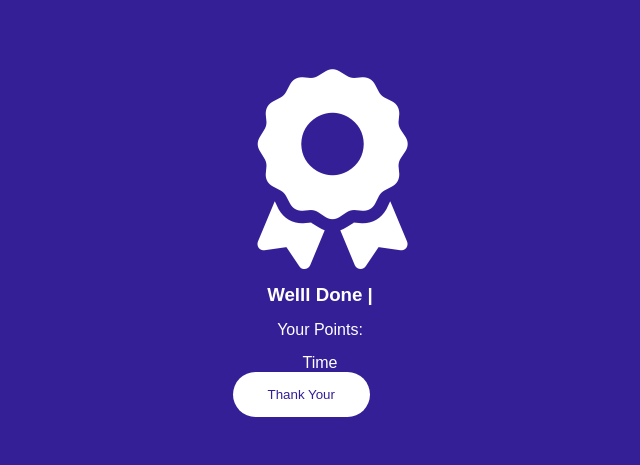
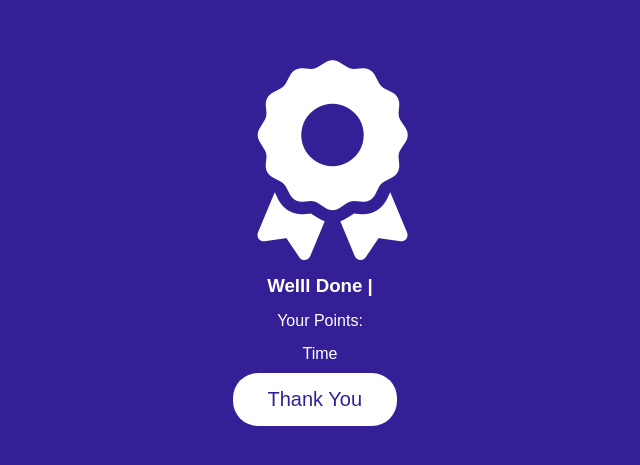
Before and after one commit to phuard13/QuizJS4, a plain HTML site: page end.html in a window 1280 px wide. Shown: the part 157-622 px from the top of the page, without its empty margins (320-960 px from the left). Drawn offline with Linux system fonts and the light colour scheme.

Commit message:
Add files via upload

```diff
--- a/dist/css/style.css
+++ b/dist/css/style.css
@@ -139,10 +139,11 @@
 .btn-reload {
   background-color: #fff;
   color:#341f97;
-  padding-top: 115px;
+  font-size: 20px;
+  margin-top: 10px;
   padding: 15px 35px;
   border: none;
-  border-radius: 27px;
+  border-radius: 25px;
   transition: 0.4s all;
 }
 .btn-reload:hover {
--- a/end.html
+++ b/end.html
@@ -19,7 +19,7 @@
         <p class="user_time">
           Time <span class="time">0 minutes seconds</span>
         </p>
-        <button class="btn-reload" ><a href="quiz.html"></a>Thank Your</button>
+        <button class="btn-reload" ><a href="index.html"></a>Thank You</button>
 
       </div>
     </div>
```
